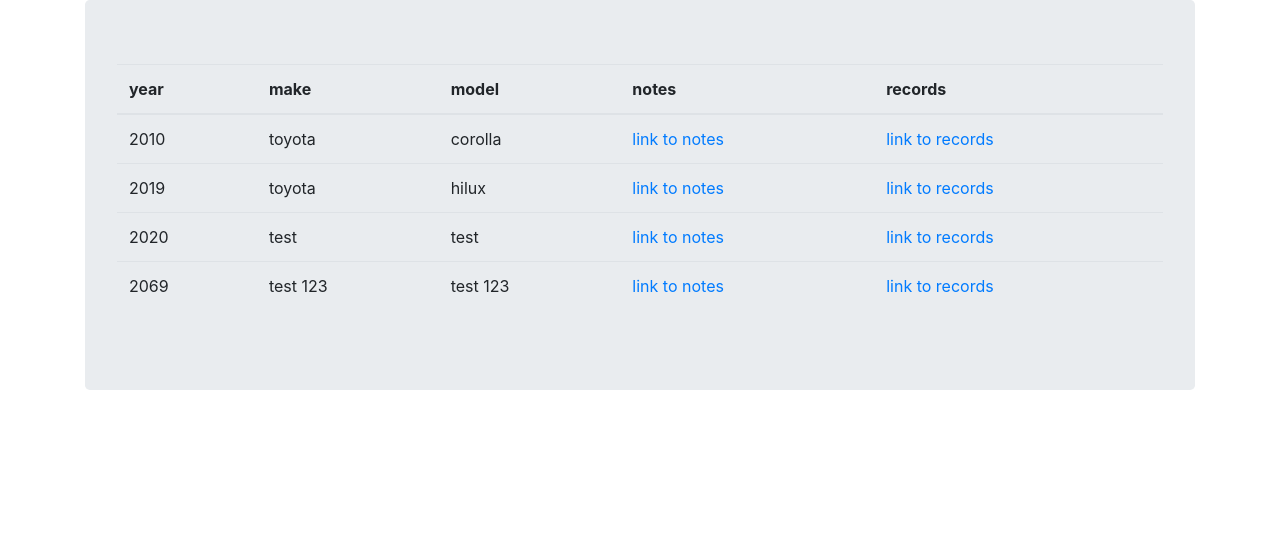
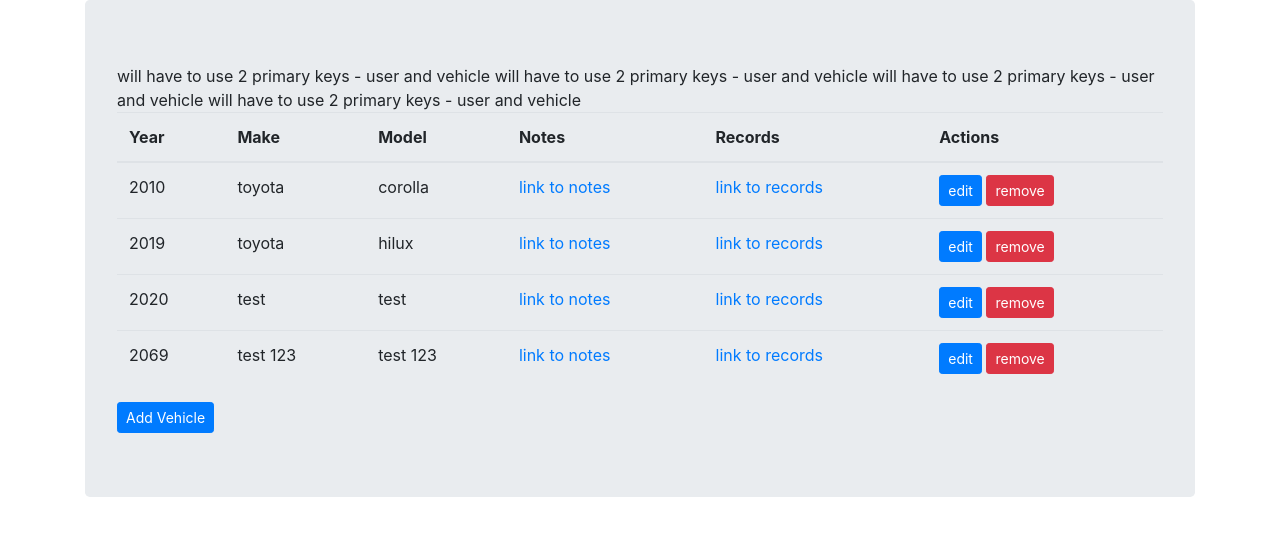
Before and after one commit to albud187/project_iDrive, a Django app: a page that uses templates/base.html in a window 1280 px wide. Shown: the part 56-592 px from the top of the page. Run offline with Django 3.2, Linux system fonts and the light colour scheme; data comes from the database, SQL or seed files in the repository; both versions use the stored data as it was after the commit; parts of the project's set-up code (start-up, migrations or seed data) failed here and were passed over; some libraries are stand-ins or nearby versions.

Commit message:
vehicle list views

```diff
--- a/app_eqpt_records/models.py
+++ b/app_eqpt_records/models.py
@@ -1,5 +1,6 @@
 from django.db import models
 from django.contrib.auth.models import User
+from django.urls import reverse
 
 # Create your models here.
 
@@ -16,7 +17,9 @@ class VehicleModel(models.Model):
         return (str(self.owner) + ' / ' + str(self.year) + ' / ' +self.vehicle_modeltype)
 
     def get_absolute_url(self):
-        return reverse('app_eqpt_records:vehicle_list')
+        # return reverse('app_eqpt_records:vehicle_detail', kwargs = {'pk':self.pk})
+        return reverse('app_eqpt_records:vehicle_list', kwargs= {'username':str(self.owner)})
+
 
 
 class VehicleRecordModel(models.Model):
--- a/app_eqpt_records/templates/vehicle_list.html
+++ b/app_eqpt_records/templates/vehicle_list.html
@@ -6,12 +6,13 @@
     <table class="table">
       <thead>
         <tr>
-          <th scope="col">year</th>
-          <th scope="col">make</th>
-          <th scope="col">model</th>
+          <th scope="col">Year</th>
+          <th scope="col">Make</th>
+          <th scope="col">Model</th>
           <!-- <th scope="col">VIN</th> -->
-          <th scope="col">notes</th>
-          <th scope="col">records</th>
+          <th scope="col">Notes</th>
+          <th scope="col">Records</th>
+          <th scope="col">Actions</th>
 
         </tr>
       </thead>
@@ -23,15 +24,22 @@
       <td>{{vehicle.vehicle_make}}</td>
       <td>{{vehicle.vehicle_modeltype}}</td>
       <!-- <td>{{vehicle.VINNumber}}</td> -->
-      <td><a href="">link to notes</a></td>
+      <td><a href="">link to notes</a></td> will have to use 2 primary keys - user and vehicle
       <td><a href="">link to records</a></td>
+      <td>
+        <button type="button" class =  "btn btn-primary btn-sm" href = "">edit</button>
+        <button type="button" class =  "btn btn-danger btn-sm" href = "">remove</button>
+
+      </td>
     </tr>
-
 
     {%endfor%}
   </tbody>
 </table>
+<button type="button" class =  "btn btn-primary btn-sm" href = "">Add Vehicle</button>
+
   </div>
+
 </div>
 
 {% endblock %}
--- a/app_eqpt_records/urls.py
+++ b/app_eqpt_records/urls.py
@@ -5,10 +5,13 @@ app_name = 'app_eqpt_records'
 
 urlpatterns = [
     path('<str:username>/vehicles/', views.VehicleListView.as_view(), name='vehicle_list'),
+    path('<str:username>/vehicles/add', views.VehicleAddView.as_view(), name='vehicle_add'),
+    # path('<str:username>/vehicles/', views.VehicleDetailView.as_view(), name='vehicle_detail'),
+
 
     ]
 
-
+#vehicleadd
 #vehicledetailview/notesview
 #vehiclerecordview
 #vehicleactionview
--- a/app_eqpt_records/views.py
+++ b/app_eqpt_records/views.py
@@ -1,5 +1,5 @@
 from django.shortcuts import render, redirect
-from django.views.generic import TemplateView, ListView
+from django.views.generic import TemplateView, ListView, DetailView, CreateView
 # Create your views here.
 from django.shortcuts import render, get_object_or_404, redirect
 from django.contrib.auth.models import User
@@ -14,3 +14,15 @@ class VehicleListView(ListView):
     def get_queryset(self):
         user = get_object_or_404(User, username=self.kwargs.get('username'))
         return VehicleModel.objects.filter(owner=user)
+
+class VehicleDetailView(DetailView):
+    model = VehicleModel
+
+class VehicleAddView(CreateView):
+    model= VehicleModel
+    fields = ['year', 'vehicle_make', 'vehicle_modeltype','VINNumber','Notes']
+    template_name = 'vehicle_add.html'
+
+    def form_valid(self, form):
+        form.instance.owner= self.request.user
+        return super().form_valid(form)
--- a/project_iDrive/settings.py
+++ b/project_iDrive/settings.py
@@ -53,6 +53,7 @@ INSTALLED_APPS = [
     'django.contrib.sessions',
     'django.contrib.messages',
     'django.contrib.staticfiles',
+    'crispy_forms',
     'bootstrap4',
     'app_accounts_auth',
     'app_eqpt_records'
--- a/templates/base.html
+++ b/templates/base.html
@@ -28,7 +28,7 @@ integrity="sha384-MCw98/SFnGE8fJT3GXwEOngsV7Zt27NXFoaoApmYm81iuXoPkFOJwJ8ERdknLP
            </li>
 
            <li class="nav-item active">
-             <a class="nav-link" href="">Vehicles</a>
+             <a class="nav-link" href="{%url 'app_eqpt_records:vehicle_list' user.username %}">Vehicles</a>
            </li>
 
 
```
Also changed, not shown: app_eqpt_records/templates/vehicle_add.html (added, +22 -0 lines), db.sqlite3.
